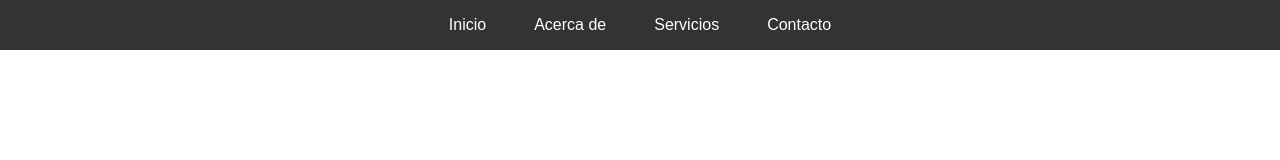
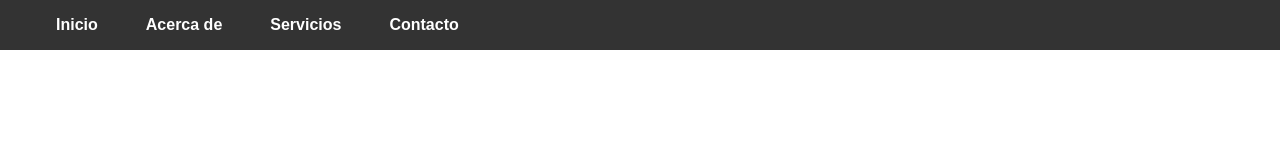
Before and after one commit to Joserafa20/Lab14, a plain HTML site: page index.html in a window 1280 px wide. Drawn offline with Linux system fonts and the light colour scheme.

Commit message:
poniendo negrita

```diff
--- a/assents/styles.css
+++ b/assents/styles.css
@@ -15,11 +15,12 @@ header{
 
 nav{
     display: flex;
-    justify-content: space-around;
+    justify-content: space-between;
     align-items: center;
     max-width: 1200px;
     margin: 0 auto;
     padding: 0 1em;
+    font-weight: bold;
 }
 
 nav ul{
```
